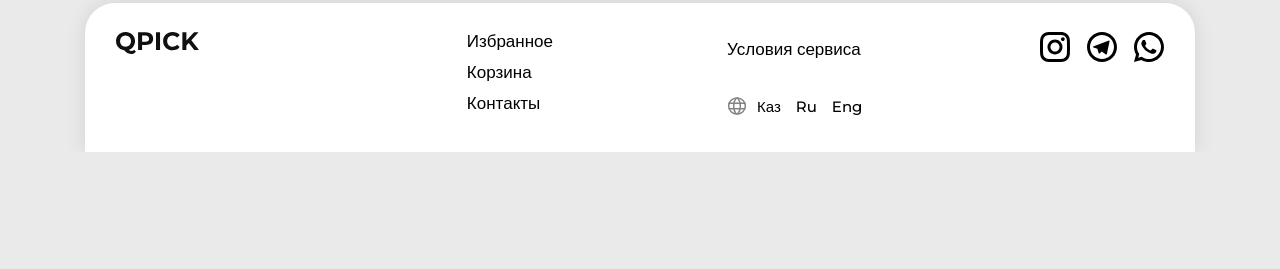
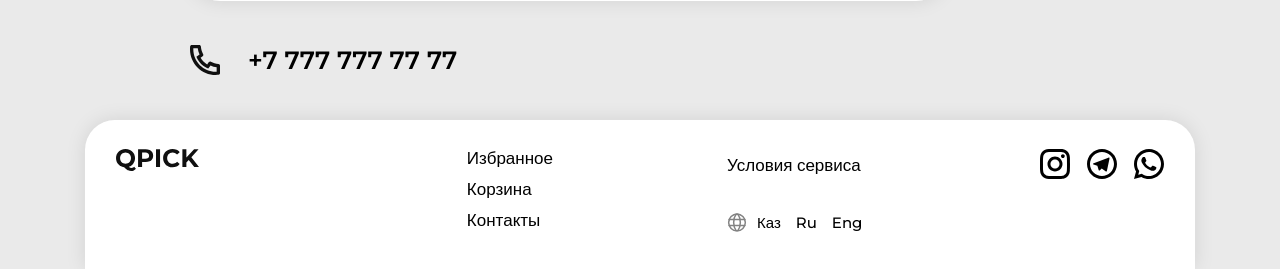
Before and after one commit to Brewery-Code/istore-qpick, a Django app: page /contact/ in a window 1280 px wide. Shown: the part 648-917 px from the top of the page. Before the commit the page ends 800 px from the top, so only its background shows below. Run offline with Django 5.2, Linux system fonts and the light colour scheme.

Commit message:
Сторінка контактів готова

```diff
--- a/istore/core/static/core/css/main.css
+++ b/istore/core/static/core/css/main.css
@@ -941,6 +941,10 @@ main {
     flex: 1 1 215px;
   }
 }
+.contact-section {
+  margin-top: 27px;
+}
+
 .contact-container {
   max-width: 900px;
   margin: 0 auto;
@@ -977,14 +981,30 @@ main {
   font-weight: 500;
   color: #838383;
 }
-.contact-container__social-link {
+.contact-container__social-links {
   display: block;
-  gap: 14px;
 }
-.contact-container .social-links-icons {
+.contact-container .social-links-block {
+  position: relative;
   background-color: #ffffff;
   width: 97px;
   height: 97px;
   border-radius: 30px;
   box-shadow: 0px 0px 20px 0px rgba(0, 0, 0, 0.1);
+  margin-bottom: 14px;
+}
+.contact-container .social-links-block__icons {
+  position: absolute;
+  top: 29px;
+  left: 29px;
+}
+.contact-container__phone {
+  display: flex;
+  gap: 28px;
+  margin: 44px 0;
+}
+.contact-container__phone-link {
+  font-size: 25px;
+  font-weight: 600;
+  color: #000000;
 }/*# sourceMappingURL=main.css.map */
--- a/istore/core/static/core/scss/components/_contact-page.scss
+++ b/istore/core/static/core/scss/components/_contact-page.scss
@@ -1,3 +1,7 @@
+.contact-section {
+    margin-top: 27px;
+}
+
 .contact-container {
     max-width: 900px;
     margin: 0 auto;
@@ -43,18 +47,39 @@
 
     }
 
-    &__social-link {
+    &__social-links {
         display: block;
-        gap: 14px;
 
     }
 
-    .social-links-icons {
+    .social-links-block {
+        position: relative;
         background-color: $section-background-color;
         width: 97px;
         height: 97px;
         border-radius: 30px;
         box-shadow: 0px 0px 20px 0px rgba(0, 0, 0, 0.1);
+        margin-bottom: 14px;
+
+
+        &__icons {
+            position: absolute;
+            top: 29px;
+            left: 29px;
+        }
+    }
+
+    &__phone {
+        display: flex;
+        gap: 28px;
+        margin: 44px 0;
+
+    }
+
+    &__phone-link {
+        font-size: 25px;
+        font-weight: 600;
+        color: $base-font-color;
     }
 
 }
--- a/istore/core/templates/core/contact.html
+++ b/istore/core/templates/core/contact.html
@@ -1,7 +1,7 @@
 {% extends 'base.html' %}
 {% load static %}
 {% block main %}
-<section>
+<section class="contact-section">
     <div class="container">
         <div class="contact-container">
             <div class="contact-container__content">
@@ -14,7 +14,7 @@
                     </iframe>
                     <div class="location">
                         <div class="location__icon">
-                            <img src="{% static 'core/images/map.svg' %}" alt="">
+                            <img src="{% static 'core/images/map.svg' %}" alt="#" width="20px" height="22px">
                         </div>
                         <div class="location__text">
                             <p>Аксай-3а, 62ф, Алматы, Казахстан</p>
@@ -23,26 +23,26 @@
                     </div>
                 </div>
                 <div class="contact-container__social-links">
-                    <div class="social-links-icons">
+                    <div class="social-links-block">
                         <a href="https://www.instagram.com/" target="_blank">
-                            <svg class="social-link" width="30px" height="30px">
+                            <svg class="social-links-block__icons" width="39px" height="39px">
                                 <use href="{% static 'core/images/icons.svg' %}#icon-instagram">
                                 </use>
                             </svg>
                         </a>
                     </div>
-                    <div class="social-links-icons">
+                    <div class="social-links-block">
                         <a href="https://web.telegram.org/" target="_blank">
-                            <svg class="social-link" width="30px" height="30px">
+                            <svg class="social-links-block__icons" width="39px" height="39px">
                                 <use href="{% static 'core/images/icons.svg' %}#icon-telegram">
                                 </use>
                             </svg>
                         </a>
                     </div>
-                    <div class="social-links-icons">
+                    <div class="social-links-block">
 
                         <a href="https://web.whatsapp.com/" target="_blank">
-                            <svg class="social-link" width="30px" height="30px">
+                            <svg class="social-links-block__icons" width="39px" height="39px">
                                 <use href="{% static 'core/images/icons.svg' %}#icon-whatsapp">
                                 </use>
                             </svg>
@@ -50,6 +50,12 @@
                     </div>
                 </div>
             </div>
+            <div class="contact-container__phone">
+                <a href="tel:+77777777777"><img src="{% static 'core/images/icon-phone.svg' %}" alt="#" width="30px"
+                        height="30px">
+                </a>
+                <a class="contact-container__phone-link" href="tel:+77777777777">+7 777 777 77 77</a>
+            </div>
         </div>
     </div>
 </section>
```
Also changed, not shown: 1 other file.
